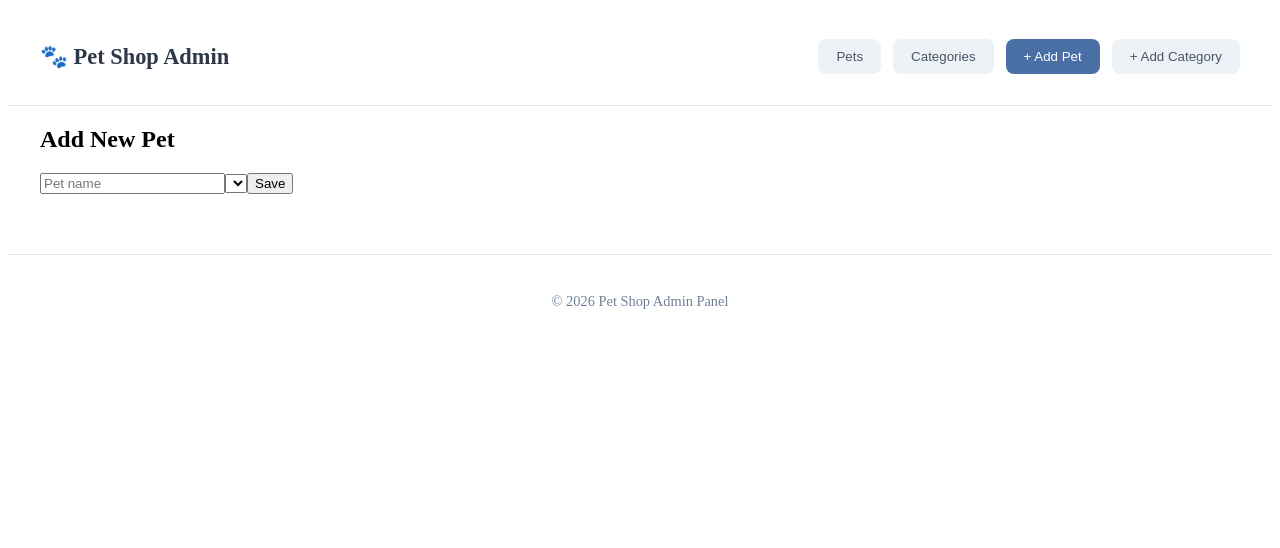
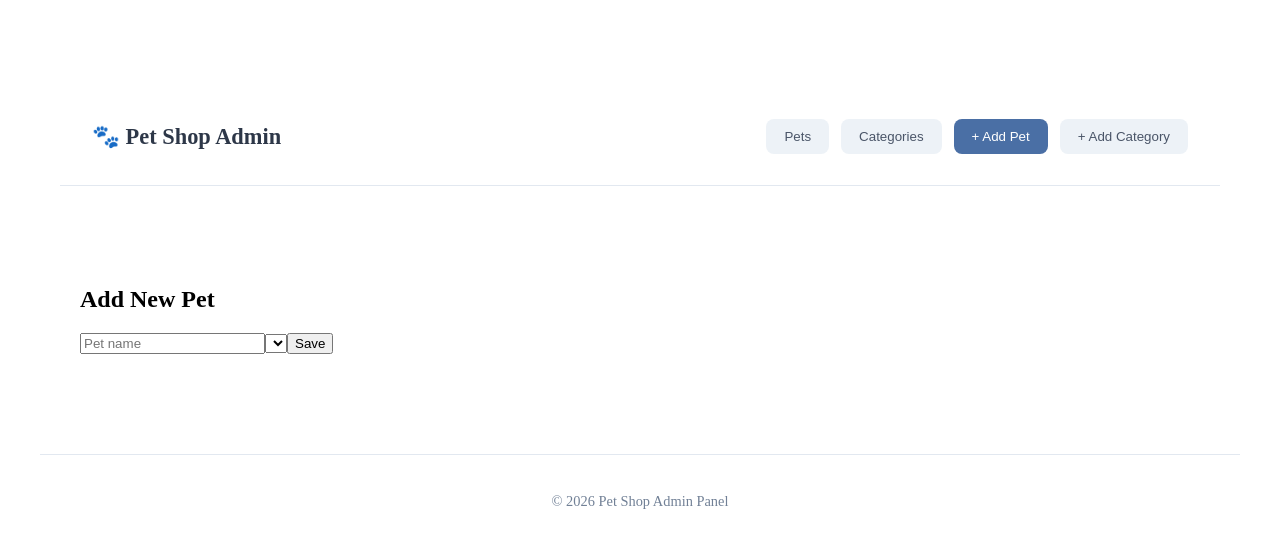
Before and after one commit to TornikeKhutsishvili/petshop-admin, a React (Vite) app: page /add-pet in a window 1280 px wide. Shown: the top 548 px of the page. Built offline with nearby package versions, Linux system fonts and the light colour scheme.

Commit message:
Modify pages and router

```diff
--- a/src/App.tsx
+++ b/src/App.tsx
@@ -1,10 +1,22 @@
 import { createBrowserRouter, RouterProvider } from "react-router-dom";
 import router from "./router/router";
+import "./styles/GlobalStyle";
+import styled from "styled-components";
+
+const Container = styled.div`
+  max-width: 1200px;
+  margin: 0 auto;
+  padding: 40px 20px;
+`;
 
 function App() {
   const browserRouter = createBrowserRouter(router);
 
-  return <RouterProvider router={browserRouter} />;
+  return (
+    <Container>
+      <RouterProvider router={browserRouter} />
+    </Container>
+  );
 }
 
 export default App;
--- a/src/layout/header/Header.tsx
+++ b/src/layout/header/Header.tsx
@@ -1,7 +1,14 @@
 import React from "react";
 import { HeaderWrapper, Logo, Nav, NavButton } from "./Header.styles";
+import styled from "styled-components";
 
 export type Page = "pets" | "categories" | "add-pet" | "add-category";
+
+const Container = styled.div`
+  max-width: 1200px;
+  margin: 0 auto;
+  padding: 40px 20px;
+`;
 
 interface HeaderProps {
   activePage: Page;
@@ -10,6 +17,7 @@ interface HeaderProps {
 
 const Header: React.FC<HeaderProps> = ({ activePage, onNavigate }) => {
   return (
+    <Container>
       <HeaderWrapper>
         <Logo>🐾 Pet Shop Admin</Logo>
 
@@ -43,6 +51,7 @@ const Header: React.FC<HeaderProps> = ({ activePage, onNavigate }) => {
           </NavButton>
         </Nav>
       </HeaderWrapper>
+    </Container>
   );
 };
 
--- a/src/pages/add-category/AddCategoryPage.tsx
+++ b/src/pages/add-category/AddCategoryPage.tsx
@@ -1,9 +1,16 @@
 import type React from "react";
+import styled from "styled-components";
+
+const Container = styled.div`
+  max-width: 1200px;
+  margin: 0 auto;
+  padding: 40px 20px;
+`;
 
 const AddCategoryPage: React.FC = () => {
   return (
     <>
-      <div></div>
+      <Container></Container>
     </>
   );
 };
--- a/src/pages/add-pet/AddPetPage.tsx
+++ b/src/pages/add-pet/AddPetPage.tsx
@@ -1,5 +1,12 @@
 import React, { useState } from "react";
 import type { categoriesList } from "../../interfaces/categories.interface";
+import styled from "styled-components";
+
+const Container = styled.div`
+  max-width: 1200px;
+  margin: 0 auto;
+  padding: 40px 20px;
+`;
 
 interface FormData {
   [k: string]: FormDataEntryValue;
@@ -13,6 +20,7 @@ const AddPetPage: React.FC = () => {
   };
 
   return (
+    <Container>
       <form
         className="form-container"
         onSubmit={(e) => {
@@ -36,6 +44,7 @@ const AddPetPage: React.FC = () => {
 
         <button type="submit">Save</button>
       </form>
+    </Container>
   );
 };
 
--- a/src/pages/categories/CategoriesPage.tsx
+++ b/src/pages/categories/CategoriesPage.tsx
@@ -1,9 +1,16 @@
 import type React from "react";
+import styled from "styled-components";
+
+const Container = styled.div`
+  max-width: 1200px;
+  margin: 0 auto;
+  padding: 40px 20px;
+`;
 
 const CategoriesPage: React.FC = () => {
   return (
     <>
-      <div></div>
+      <Container></Container>
     </>
   );
 };
--- a/src/pages/edit-pet/EditPetPage.tsx
+++ b/src/pages/edit-pet/EditPetPage.tsx
@@ -1,9 +1,16 @@
 import type React from "react";
+import styled from "styled-components";
+
+const Container = styled.div`
+  max-width: 1200px;
+  margin: 0 auto;
+  padding: 40px 20px;
+`;
 
 const EditPetPage: React.FC = () => {
   return (
     <>
-      <div></div>
+      <Container></Container>
     </>
   );
 };
--- a/src/pages/error-page/ErrorPage.tsx
+++ b/src/pages/error-page/ErrorPage.tsx
@@ -16,7 +16,7 @@ const ErrorPage: React.FC = () => {
           <Description>
             The page you are looking for does not exist or has been moved.
           </Description>
-          <BackButton to="/">Back to Coffee Menu</BackButton>
+          <BackButton to="/pets">Back to Coffee Menu</BackButton>
         </ErrorCard>
       </ErrorPageWrapper>
     </>
--- a/src/pages/pet-details/PetDetailPage.tsx
+++ b/src/pages/pet-details/PetDetailPage.tsx
@@ -1,9 +1,16 @@
 import type React from "react";
+import styled from "styled-components";
+
+const Container = styled.div`
+  max-width: 1200px;
+  margin: 0 auto;
+  padding: 40px 20px;
+`;
 
 const PetDetailPage: React.FC = () => {
   return (
     <>
-      <div></div>
+      <Container></Container>
     </>
   );
 };
--- a/src/pages/pets/PetsPage.tsx
+++ b/src/pages/pets/PetsPage.tsx
@@ -3,6 +3,13 @@ import PetCard from "../../components/pets/pet-card/PetCard";
 import type { animalsList } from "../../interfaces/animals.interface";
 import type { categoriesList } from "../../interfaces/categories.interface";
 import { useState } from "react";
+import styled from "styled-components";
+
+const Container = styled.div`
+  max-width: 1200px;
+  margin: 0 auto;
+  padding: 40px 20px;
+`;
 
 const PetsPage: React.FC = () => {
   const [pets] = useState<animalsList[]>([]);
@@ -13,6 +20,7 @@ const PetsPage: React.FC = () => {
   };
 
   return (
+    <Container>
       <div className="page active">
         <div className="action-bar">
           <h2>All Pets</h2>
@@ -29,6 +37,7 @@ const PetsPage: React.FC = () => {
           ))}
         </div>
       </div>
+    </Container>
   );
 };
 
--- a/src/router/router.tsx
+++ b/src/router/router.tsx
@@ -31,7 +31,7 @@ const router: RouteObject[] = [
       },
       {
         element: <AddCategoryPage />,
-        path: "/add-categories",
+        path: "/add-category",
       },
 
       // dynamic
```
Lines whose indentation alone changed are shown as unchanged.
